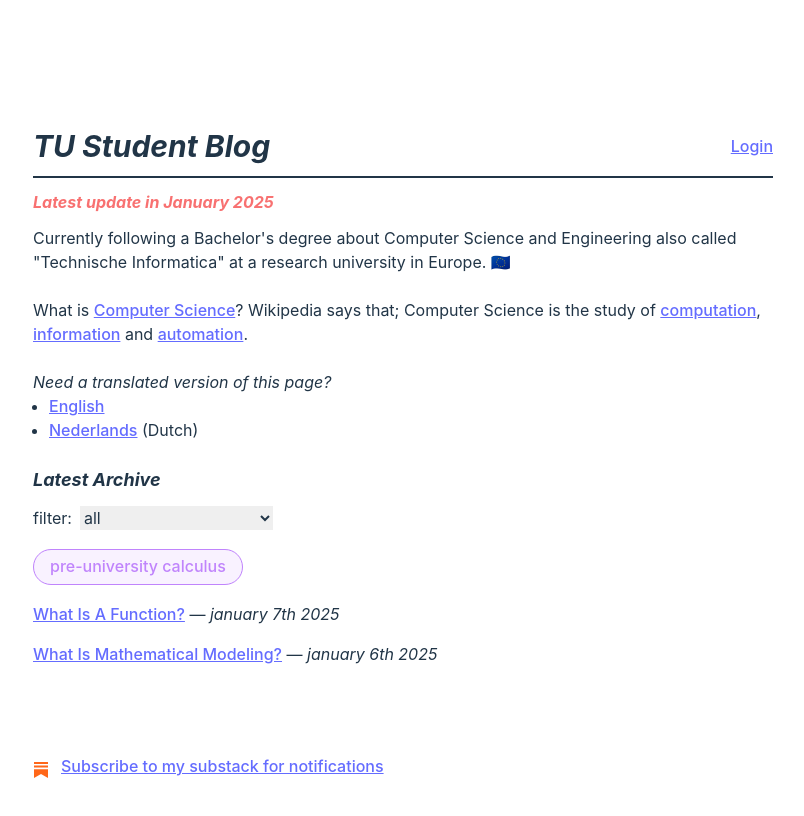
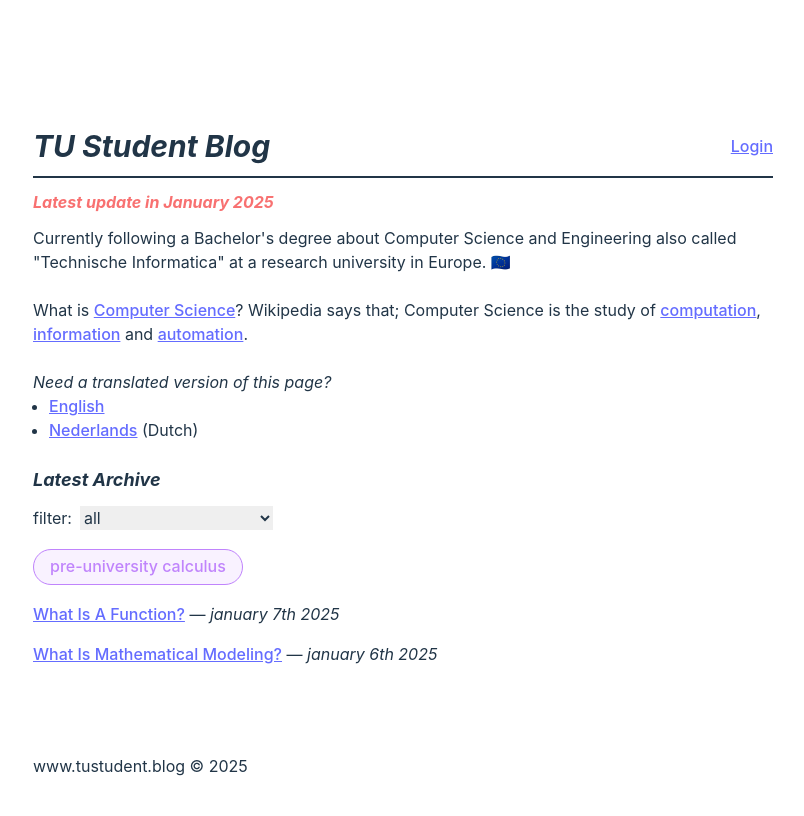
Before and after one commit to rohitjethoe/tu-student, a Vue app: page / in a window 1280 px wide. Shown: the top 816 px of the page, without its empty margins (237-1041 px from the left). Built offline with nearby package versions, Linux system fonts and the light colour scheme.

Commit message:
Update Footer.vue

```diff
--- a/src/components/Footer.vue
+++ b/src/components/Footer.vue
@@ -1,10 +1,5 @@
 <template>
     <div class="py-4 pt-20">
-        <a class="flex items-end gap-3 underline" href="/substack">
-            <svg xmlns="http://www.w3.org/2000/svg" width="16" height="16" fill="#ff6719" class="bi bi-substack" viewBox="0 0 16 16">
-              <path d="M15 3.604H1v1.891h14v-1.89ZM1 7.208V16l7-3.926L15 16V7.208zM15 0H1v1.89h14z"/>
-            </svg>
-            <p>{{ $t('substack') }}</p>
-        </a>
+        www.tustudent.blog &copy; {{ new Date().getFullYear() }}
     </div>
 </template>
```
